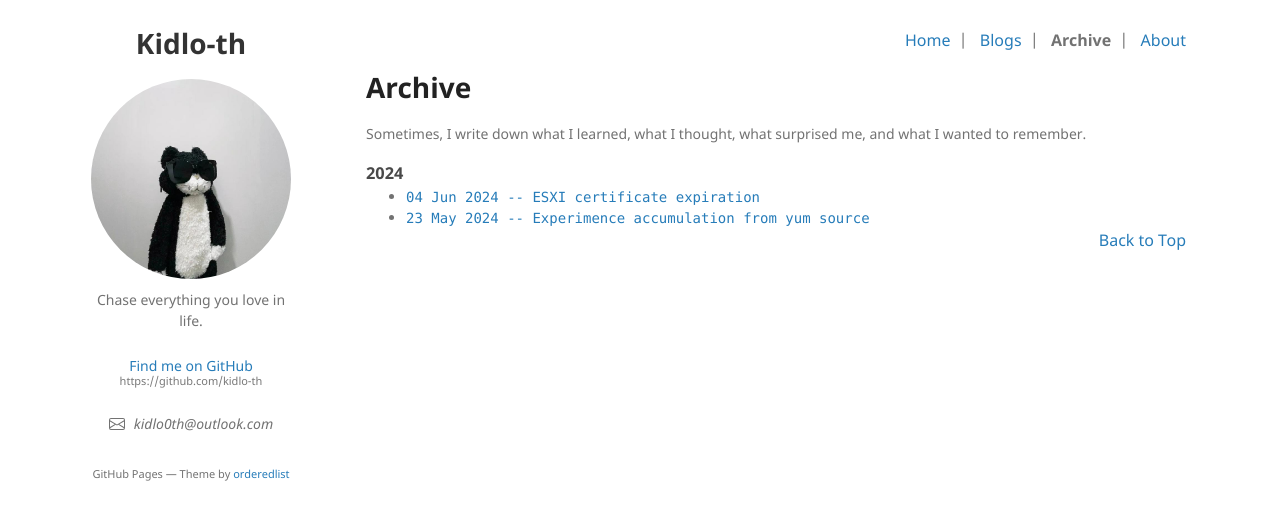
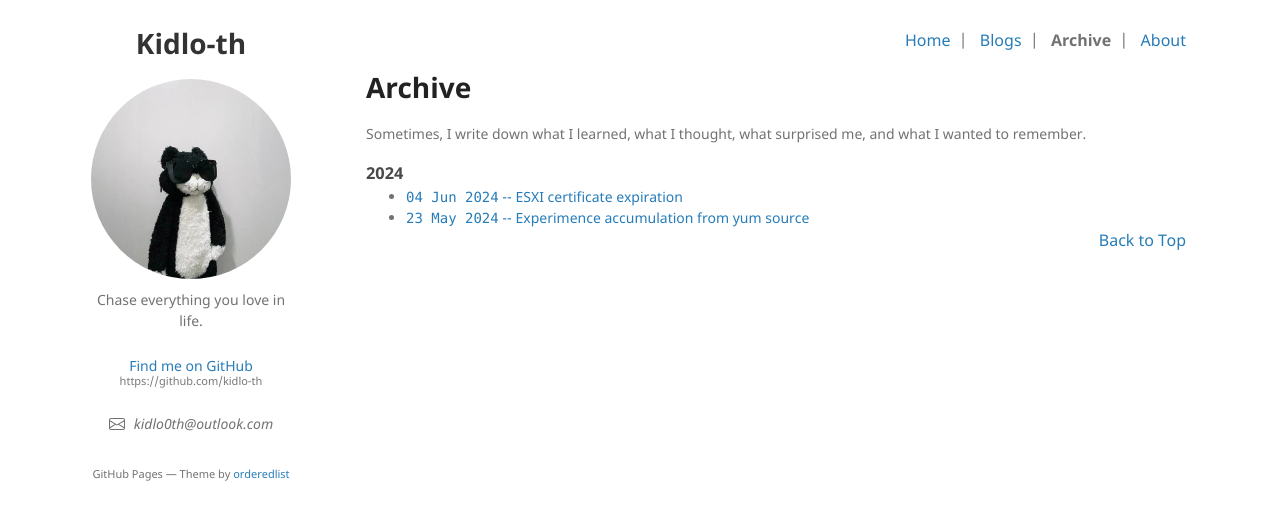
Before and after one commit to kidlo-th/kidlo-th.github.io, a Jekyll site: the page built from archive.md, in a window 1280 px wide. Shown: the top 520 px of the page. Built offline with Jekyll 4.4.1, drawn with Linux system fonts in a browser that asks for light colours; a script that is not in the unit is left out.

Commit message:
update the date font in the post list of the archive page

```diff
--- a/archive.md
+++ b/archive.md
@@ -30,7 +30,8 @@ page_type: "Archive"
             height: 2px;
         }
         .date {
-            font-family: "Monaco";
+            font-family: "Consolas", "Courier", "Lucida Console";
+            <!-- font-family: "Noto Sans", "Helvetica Neue", Helvetica, Arial, sans-serif; -->
         }
     </style>
 </div>
@@ -51,7 +52,7 @@ Sometimes, I write down what I learned, what I thought, what surprised me, and w
    <h3>{{ current_year }}</h3>
   {% endif %}
   <ul><li><a href="{{ post.url }}">
-    <span class="date">{{ post.date | date: "%d %b %Y" }} -- {{ post.title }}</span>
+    <span class="date">{{ post.date | date: "%d %b %Y" }}</span> -- {{ post.title }}
   </a></li></ul>
   {% if forloop.last %}
   {% endif %}
```
